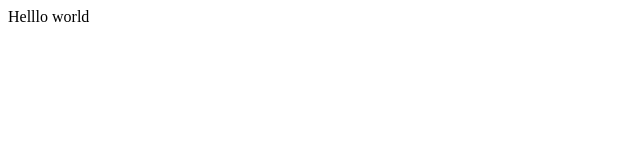
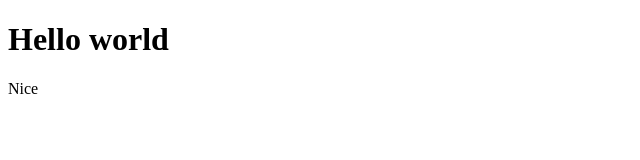
Before and after one commit to SujeetMainali/static, a plain HTML site: page index.html in a window 1280 px wide. Shown: the whole page, without its empty margins (0-640 px from the left). Drawn offline with Linux system fonts and the light colour scheme.

Commit message:
fix:issue

```diff
--- a/index.html
+++ b/index.html
@@ -6,6 +6,7 @@
     <title>Document</title>
 </head>
 <body>
-    Helllo world
+    <h1>Hello world</h1>
+    <p>Nice</p>
 </body>
 </html>
```
